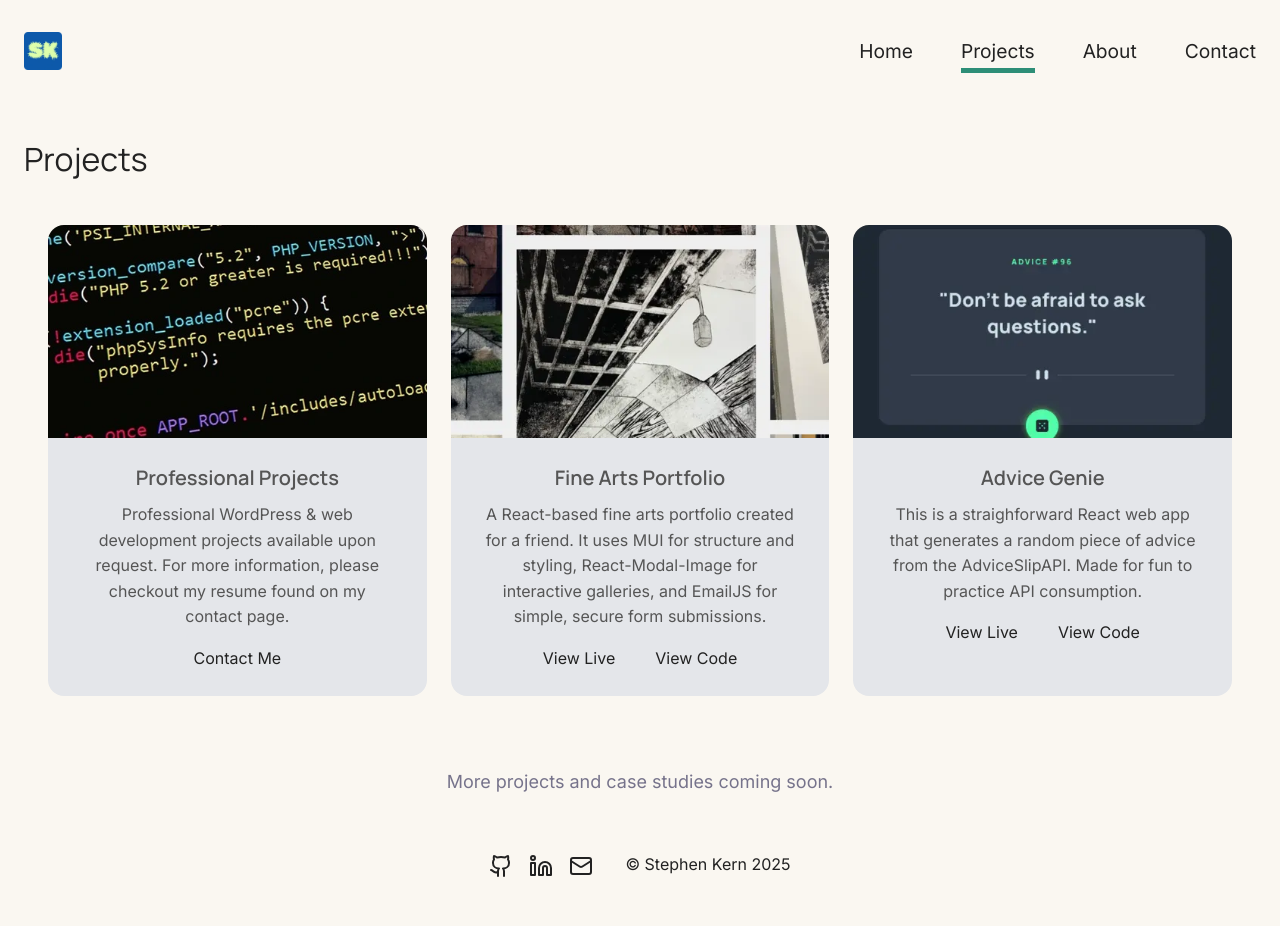
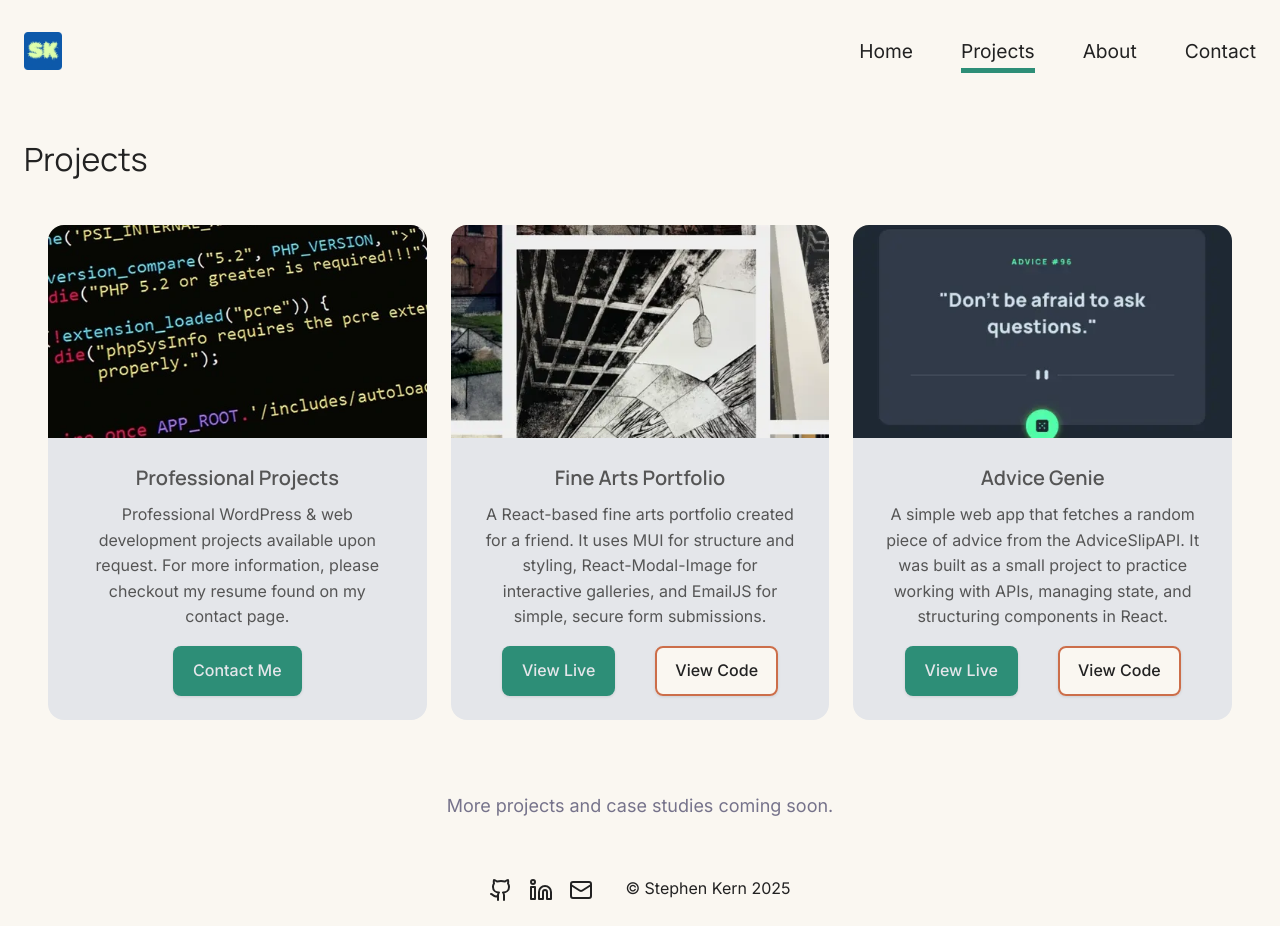
Before and after one commit to stephen-kern/vue-portfolio, a Vue app: page /projects in a window 1280 px wide. Before the commit the page ends 902 px from the top, so only its background shows below. Built offline with nearby package versions, Linux system fonts and the light colour scheme.

Commit message:
button adjustments to fix broken link and some styles

```diff
--- a/src/components/ProjectCard.vue
+++ b/src/components/ProjectCard.vue
@@ -3,7 +3,7 @@ interface ProjectCardProps {
   title: string;
   description: string;
   img?: string;
-  links?: Array<{label: string; url: string; type?: "internal" | "external";}>;
+  links?: Array<{ label: string; url: string; type?: "internal" | "external" }>;
 }
 
 const props = defineProps<ProjectCardProps>();
@@ -24,17 +24,25 @@ const props = defineProps<ProjectCardProps>();
         <p class="card-description">{{ props.description }}</p>
       </div>
       <div v-if="props.links" class="card-buttons">
-        <component
-        v-for="(link, index) in props.links"
-        :key="index"
-        :is="link.type === 'internal' ? 'router-link' : 'a'"
-        :to="link.type === 'internal' ? link.url : undefined"
-        :href="link.type === 'external' ? link.url : undefined"
-        target="_blank"
-        rel="noopener noreferrer"
-        >
-          {{ link.label }}
-        </component>
+        <template v-for="(link, index) in props.links" :key="index">
+          <router-link
+            v-if="link.type === 'internal'"
+            :to="link.url"
+            :class="index === 0 ? 'primary-button' : 'secondary-button'"
+          >
+            {{ link.label }}
+          </router-link>
+
+          <a
+            v-else
+            :href="link.url"
+            target="_blank"
+            rel="noopener noreferrer"
+            :class="index === 0 ? 'primary-button' : 'secondary-button'"
+          >
+            {{ link.label }}
+          </a>
+        </template>
       </div>
     </div>
   </div>
@@ -80,11 +88,10 @@ const props = defineProps<ProjectCardProps>();
   gap: 2.5rem;
   margin-top: 1rem;
 }
-button {
-  border: none;
-}
-button a {
-  color: white;
-  text-decoration: none;
+
+@media screen and (max-width: 678px) {
+  .card-buttons {
+    gap: 1.5rem;
+  }
 }
 </style>
--- a/src/style.css
+++ b/src/style.css
@@ -141,6 +141,7 @@ button,
   font-family: var(--font-body);
   font-weight: 500;
   border: none;
+  white-space: nowrap;
 }
 
 button:hover,
--- a/src/views/Projects.vue
+++ b/src/views/Projects.vue
@@ -58,7 +58,7 @@ const projectsData: Project[] = [
     id: 3,
     title: "Advice Genie",
     description:
-      "This is a straighforward React web app that generates a random piece of advice from the AdviceSlipAPI. Made for fun to practice API consumption.",
+      "A simple web app that fetches a random piece of advice from the AdviceSlipAPI. It was built as a small project to practice working with APIs, managing state, and structuring components in React.",
     img: advgen,
     links: [
       {
```
